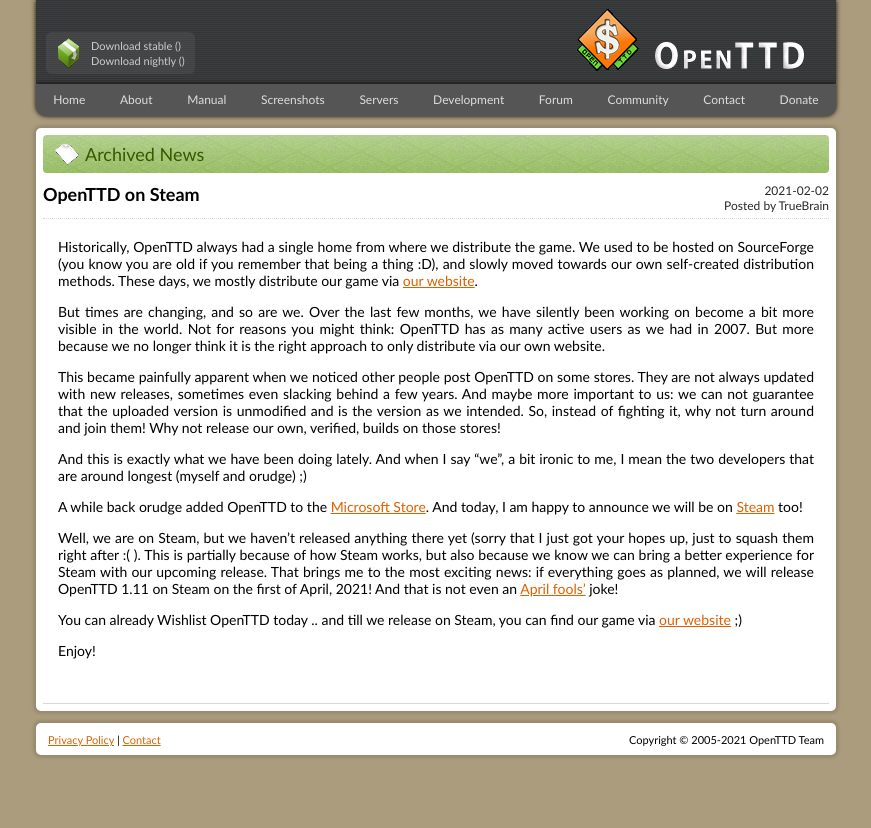
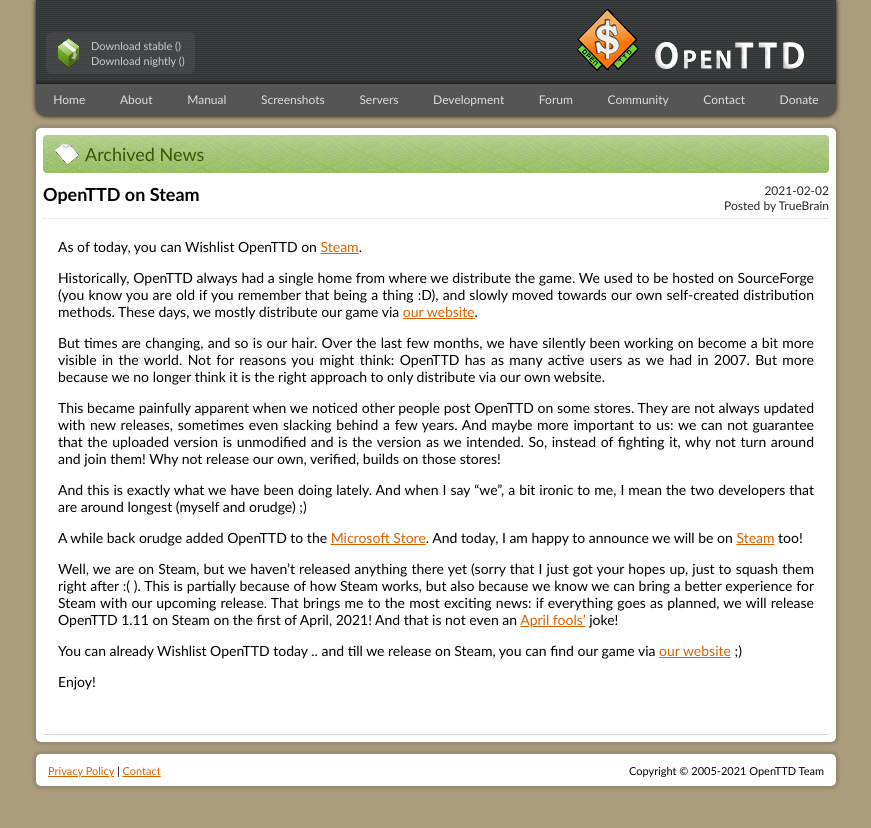
Before and after one commit to OpenTTD/website, a Jekyll site: the page built from _posts/2021-02-02-openttd-on-steam.md, in a window 1280 px wide. Shown: the top 828 px of the page, without its empty margins (204-1075 px from the left). Built offline with Jekyll 4.4.1, drawn with Linux system fonts in a browser that asks for light colours.

Commit message:
Update 2021-02-02-openttd-on-steam.md

```diff
--- a/_posts/2021-02-02-openttd-on-steam.md
+++ b/_posts/2021-02-02-openttd-on-steam.md
@@ -3,14 +3,18 @@
 author: TrueBrain
 ---
 
+As of today, you can Wishlist OpenTTD on [Steam](https://store.steampowered.com/app/1536610/OpenTTD/).
+
 Historically, OpenTTD always had a single home from where we distribute the game.
 We used to be hosted on SourceForge (you know you are old if you remember that being a thing :D), and slowly moved towards our own self-created distribution methods.
 These days, we mostly distribute our game via [our website](https://www.openttd.org).
 
-But times are changing, and so are we.
+But times are changing, and so is our hair.
 Over the last few months, we have silently been working on become a bit more visible in the world.
 Not for reasons you might think: OpenTTD has as many active users as we had in 2007.
 But more because we no longer think it is the right approach to only distribute via our own website.
+
+<!-- more -->
 
 This became painfully apparent when we noticed other people post OpenTTD on some stores.
 They are not always updated with new releases, sometimes even slacking behind a few years.
```
